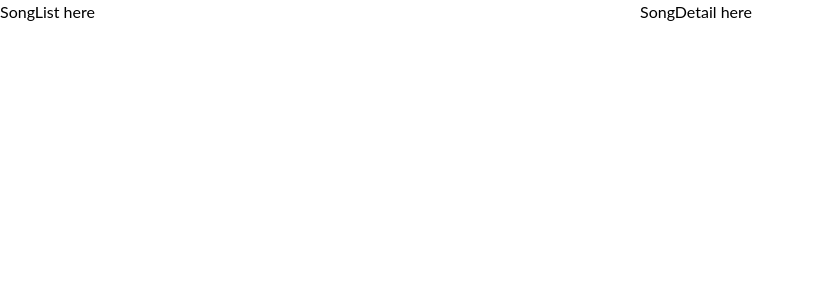
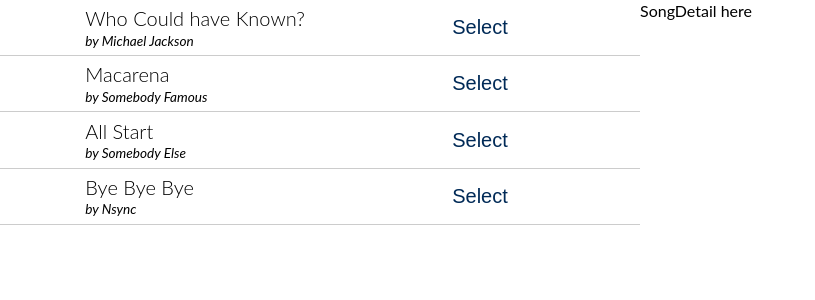
Before and after one commit to Beschuetzer/React, a React (Create React App) app in the folder redux-songs/: page / in a window 1280 px wide. Shown: the top 300 px of the page, without its empty margins (0-815 px from the left). Built offline with nearby package versions, Linux system fonts and the light colour scheme.

Commit message:
Add custom styling to song-item

```diff
--- a/redux-songs/sass/base/_base.scss
+++ b/redux-songs/sass/base/_base.scss
@@ -33,7 +33,7 @@
     body {
         font-family: Open Sans, sans-serif;
         font-weight: 400;
-        line-height: 1.5;
+        line-height: 1.33;
     }
 
     #root {
@@ -44,6 +44,6 @@
 
     //Style selected text
     ::selection {
-        //background-color: $color-primary;
-        //color: $color-white;
+        background-color: $color-primary;
+        color: $color-white;
     }
--- /dev/null
+++ b/redux-songs/sass/components/_song-item.scss
@@ -0,0 +1,45 @@
+.song-item {
+    display: grid;
+    grid-template-columns: 1fr 1fr;
+    border-bottom: 1px solid $color-grey-light-4;
+    &__info {
+        padding: $default-font-size * .33;
+        margin-left: 25%;
+        display: flex;
+        flex-direction: column;
+        justify-content: center;
+    }
+    &__title {
+        font-size: $default-font-size * 1.25;
+        font-weight: 300;
+    }
+    &__artist {
+        font-size: $default-font-size * .85;
+        font-style: italic;
+    }
+    &__select {
+        cursor: pointer;
+        font-size: $default-font-size * 1.25;
+        padding: $default-font-size $default-font-size * 1.5;
+        border: none;
+        outline: none;
+        color: $color-primary;
+        background-color: initial;
+        transition: background-color .33s ease;
+        ;
+        &:hover{
+            background-color: $color-grey-light-1;
+        }
+        & div {
+            transition: transform .2s ease-out;
+        }
+    }
+    &__select:active div {
+        transform: translateY(-.3rem);
+    }
+
+}
+
+.song-list {
+
+}
--- a/redux-songs/sass/main.scss
+++ b/redux-songs/sass/main.scss
@@ -8,6 +8,8 @@
     @import "base/typography";
     @import "base/utilities";
 
+    @import "components/song-item";
+
     @import "layout/header";
     @import "layout/grid";
     @import "layout/footer";
--- a/redux-songs/src/actions/index.js
+++ b/redux-songs/src/actions/index.js
@@ -4,3 +4,9 @@ export const selectSong = (song) => {
         payload: song,
     }
 }
+export const makeHappy = (currentHappiness) => {
+    return {
+        type: 'MAKE_HAPPY',
+        payload: currentHappiness,
+    }
+}
--- a/redux-songs/src/components/SongList.js
+++ b/redux-songs/src/components/SongList.js
@@ -1,9 +1,33 @@
 import React from 'react';
+import {connect} from 'react-redux';
 
-const SongList = () => {
-    return (
-        <div>SongList here</div>
-    );
+class SongList extends React.Component {
+    render() {
+        const songsRendered = this.props.songs.map((song, index) => {
+            return (
+                <div key={index} className="song-item">
+                    <div className="song-item__info">
+                        <div className="song-item__title">{song.title}</div>
+                        <div className="song-item__artist">by {song.artist}</div>
+
+                    </div>
+                    <button className="song-item__select"><div>Select</div></button>
+                </div>
+            );
+        })
+        return (
+            <div className="song-list">{songsRendered}</div>
+        );
+    }
 }
 
-export default SongList;
+//This fn takes the state properties and maps them to this component's this.props object (e.g. below takes state.songs and maps it to this.props.songs)
+//key = this.props.key
+//value = this.props.key value
+const mapStateToProps = state => {
+    return {
+        songs: state.songs,
+    };
+}
+
+export default connect(mapStateToProps)(SongList);
--- a/redux-songs/src/css/style.css
+++ b/redux-songs/src/css/style.css
@@ -41,13 +41,18 @@ html {
 body {
   font-family: Open Sans, sans-serif;
   font-weight: 400;
-  line-height: 1.5;
+  line-height: 1.33;
 }
 
 #root {
   display: grid;
   grid-template-columns: repeat(2, 1fr);
   font-size: 1.6rem;
+}
+
+::selection {
+  background-color: #002a57;
+  color: #fff;
 }
 
 body {
@@ -143,6 +148,46 @@ body {
   text-align: center !important;
 }
 
+.song-item {
+  display: grid;
+  grid-template-columns: 1fr 1fr;
+  border-bottom: 1px solid #ccc;
+}
+.song-item__info {
+  padding: 0.528rem;
+  margin-left: 25%;
+  display: flex;
+  flex-direction: column;
+  justify-content: center;
+}
+.song-item__title {
+  font-size: 2rem;
+  font-weight: 300;
+}
+.song-item__artist {
+  font-size: 1.36rem;
+  font-style: italic;
+}
+.song-item__select {
+  cursor: pointer;
+  font-size: 2rem;
+  padding: 1.6rem 2.4rem;
+  border: none;
+  outline: none;
+  color: #002a57;
+  background-color: initial;
+  transition: background-color 0.33s ease;
+}
+.song-item__select:hover {
+  background-color: #faf9f9;
+}
+.song-item__select div {
+  transition: transform 0.2s ease-out;
+}
+.song-item__select:active div {
+  transform: translateY(-0.3rem);
+}
+
 .row {
   max-width: 114rem;
   margin: 0 auto;
--- a/redux-songs/src/index.js
+++ b/redux-songs/src/index.js
@@ -1,12 +1,12 @@
+//3rd Party Imports
 import React from 'react';
 import ReactDOM from 'react-dom';
 import {Provider} from 'react-redux';
 import {createStore} from 'redux';
 
+//Own Imports
 import App from './components/App';
 import reducers from './reducers';
-
-
 ReactDOM.render(
     <Provider store={createStore(reducers)}>
         <App/>
```
Also changed, not shown: redux-songs/sass/abstracts/_variables.scss (+11 -0 lines), redux-songs/src/components/App.js (line endings or trailing spaces), redux-songs/src/reducers/index.js (line endings or trailing spaces), 1 other file (tests, documents, lock files or other folders).
